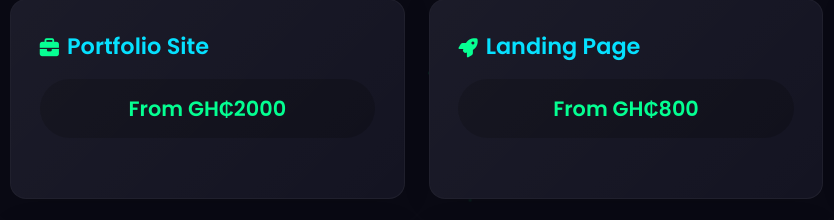
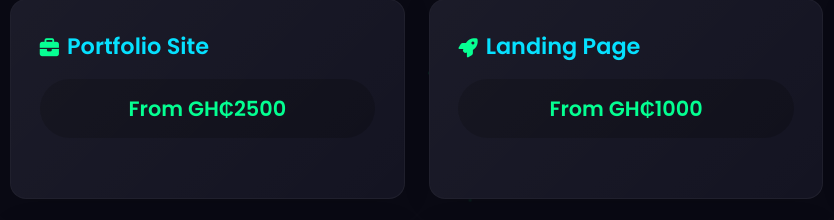
Before and after one commit to oswaldamoah/bitbybitdevs, a plain HTML site: page index.html in a window 1280 px wide. Shown: the part 390-610 px from the top of the page, 14-848 px from the left. Drawn offline with Linux system fonts and the light colour scheme.

Commit message:
Update pricing for portfolio and landing page

```diff
--- a/index.html
+++ b/index.html
@@ -447,12 +447,12 @@
   <section class="grid" id="websites">
     <div class="card" onclick="this.classList.toggle('active')">
       <h3><i class="fas fa-briefcase"></i> Portfolio Site</h3>
-      <div class="price">From GH₵2000</div>
+      <div class="price">From GH₵2500</div>
       <div class="details">Showcase your work with sleek galleries and contact options.</div>
     </div>
     <div class="card" onclick="this.classList.toggle('active')">
       <h3><i class="fas fa-rocket"></i> Landing Page</h3>
-      <div class="price">From GH₵800</div>
+      <div class="price">From GH₵1000</div>
       <div class="details">High-conversion single page with analytics and mobile optimization.</div>
     </div>
     <div class="card" onclick="this.classList.toggle('active')">
```
